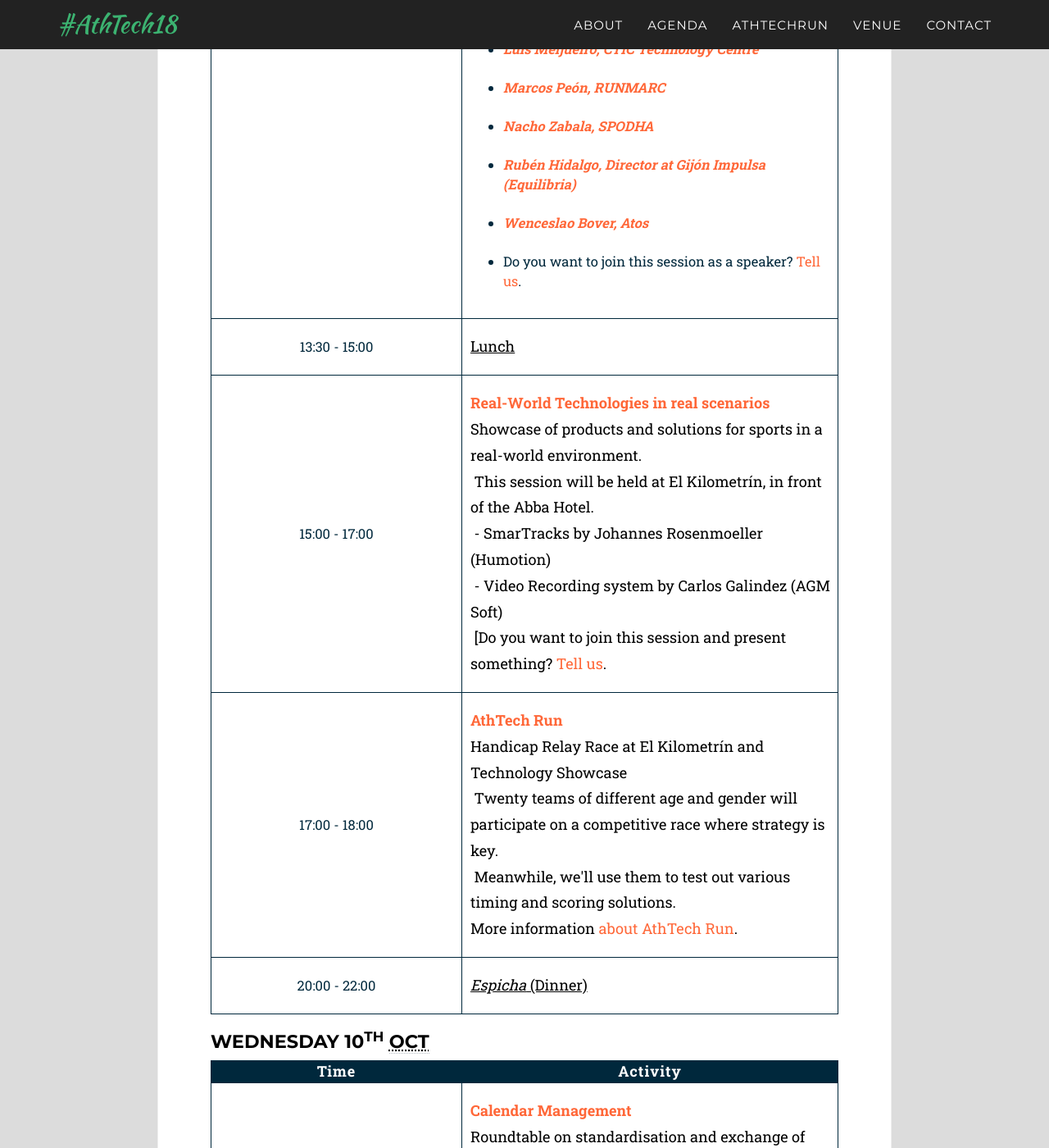
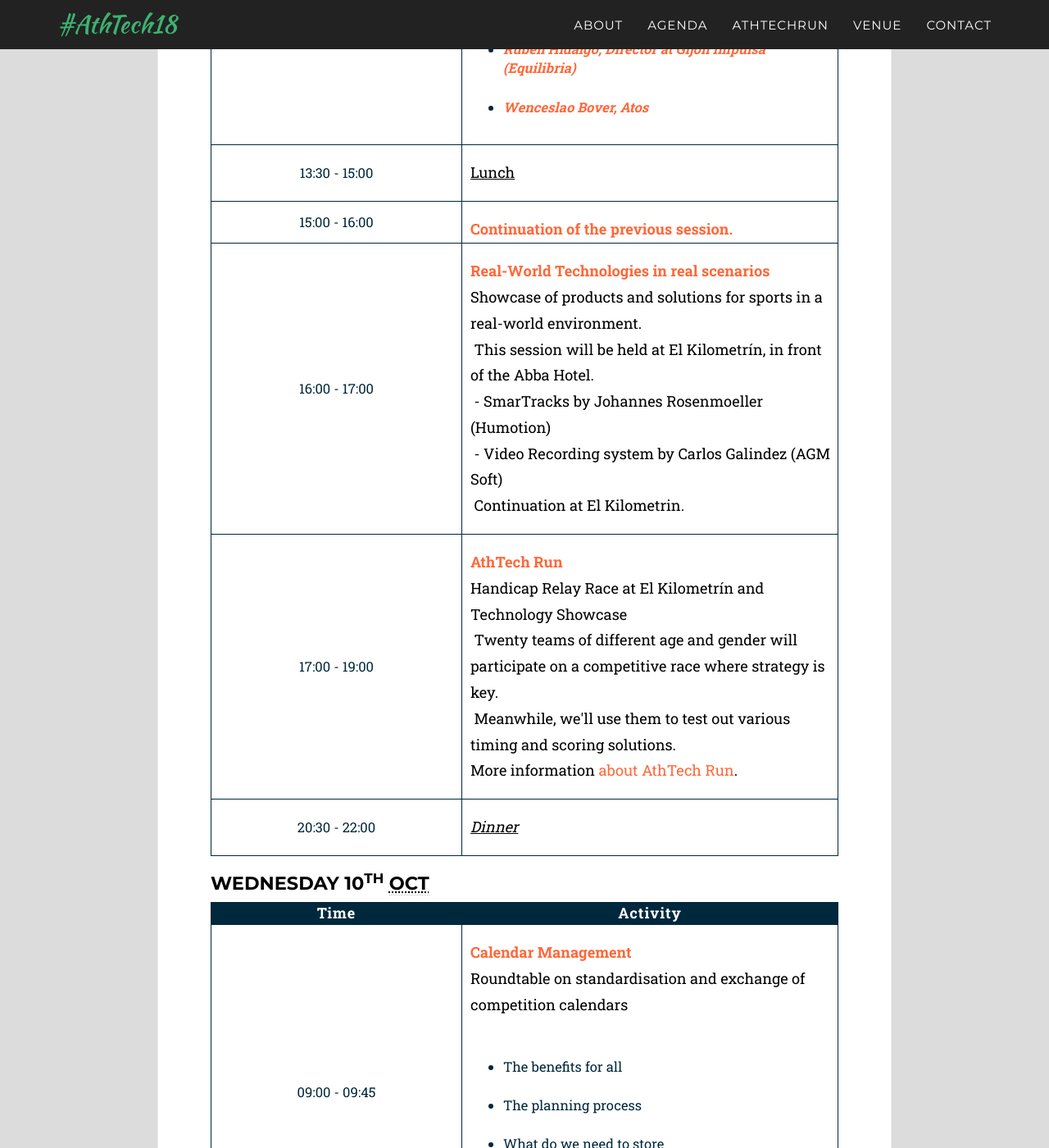
Before and after one commit to openath/athtech, a Jekyll site: the page built from _2018_pages/agenda.html, in a window 1280 px wide and 1400 px high, scrolled down 2403 px. Shown: the whole window at 82% size. Built offline with Jekyll 4.4.1, drawn with Linux system fonts in a browser that asks for light colours; some web fonts are replaced; some of the changed text lies outside the part shown.

Commit message:
agenda updated

```diff
--- a/_data/twenty_18/agendas_1.yml
+++ b/_data/twenty_18/agendas_1.yml
@@ -14,7 +14,6 @@
         <li>Practical data sharing and the <b>OpenTrack</b> hub</li>
         <li>Reference data - giving IDs to organisations, competitions and venues</li>
         <li>Standards-based results capture - summary of the first year</li>
-        <li>Do you want to join this session as a speaker? <a href='/#contact'>Tell us</a>.</li>
       </ul>
       <p>Speakers:</p>
       <ul>
@@ -22,17 +21,16 @@
         <li><i><b>Andy Robinson, OpenTrack</b></i></li>
       </ul>"
 
-- time: 10:30 - 11:30
+- time: 10:30 - 10:45
+  info: "<p><u>Coffee Break</u></p>"
+
+- time: 10:45 - 12:00
   info: "<p  style='margin-bottom: 0'><b>GDPR - Where next?</b>
     <br>GDPR - where next?</p>
       <ul>
         <li><b>David Brunsdon</b>, Head of Compliance, First Rate Exchange Services, UK: how GDPR and the legislation on electronic marketing have been applied and rolled out</li>
         <li>Tell us how your country has applied and interpreted things</li>
-        <li>Do you want to join this session as a speaker? <a href='/#contact'>Tell us</a>.</li>
       </ul>"
-
-- time: 11:30 - 12:00
-  info: "<p><u>Coffee Break</u></p>"
 
 - time: 12:00 - 13:30
   info: "<p style='margin-bottom: 0'><b>Cutting-Edge Technologies for Data Management in Sports</b>
@@ -53,24 +51,27 @@
         <li><i><b>Nacho Zabala, SPODHA</b></i></li>
         <li><i><b>Rubén Hidalgo, Director at Gijón Impulsa (Equilibria)</b></i></li>
         <li><i><b>Wenceslao Bover, Atos</b></i></li>
-        <li>Do you want to join this session as a speaker? <a href='/#contact'>Tell us</a>.</li>
       </ul>"
 
 - time: 13:30 - 15:00
   info: "<p><u>Lunch</u></p>"
 
-- time: 15:00 - 17:00
+- time: 15:00 - 16:00
+  info: "<p style='margin-bottom: 0'><b>Continuation of the previous session.</b></p>"
+
+
+- time: 16:00 - 17:00
   info: "<p><b>Real-World Technologies in real scenarios</b>
     <br>Showcase of products and solutions for sports in a real-world environment.<br>
     This session will be held at El Kilometrín, in front of the Abba Hotel.<br>
     - SmarTracks by Johannes Rosenmoeller (Humotion)<br>
     - Video Recording system by Carlos Galindez (AGM Soft)<br>
-    [Do you want to join this session and present something? <a href='/#contact'>Tell us</a>.</p>"
+    Continuation at El Kilometrin.</p>"
 
-- time: 17:00 - 18:00
+- time: 17:00 - 19:00
   info: "<p><b>AthTech Run</b><br>Handicap Relay Race at El Kilometrín and Technology Showcase<br>
     Twenty teams of different age and gender will participate on a competitive race where strategy is key.<br>
     Meanwhile, we'll use them to test out various timing and scoring solutions.<br>More information <a href='/run'>about AthTech Run</a>.</p>"
 
-- time: 20:00 - 22:00
-  info: "<p><u><i>Espicha</i> (Dinner)</u></p>"
+- time: 20:30 - 22:00
+  info: "<p><u><i>Dinner</i></u></p>"
```
Also changed, not shown: _2018_pages/run_es.html (+14 -5 lines).
